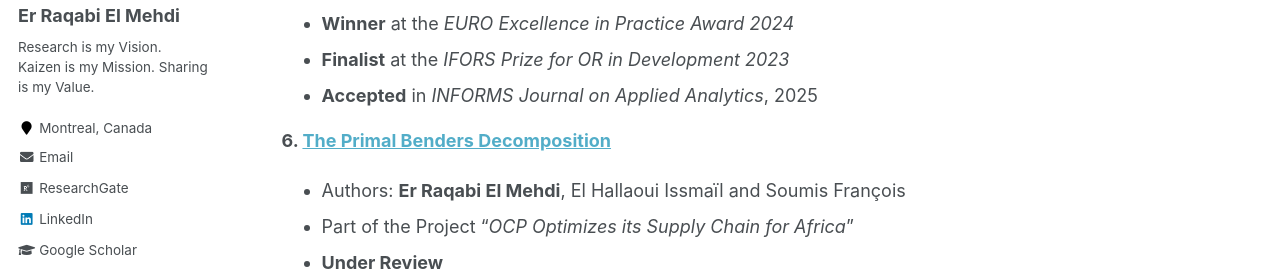
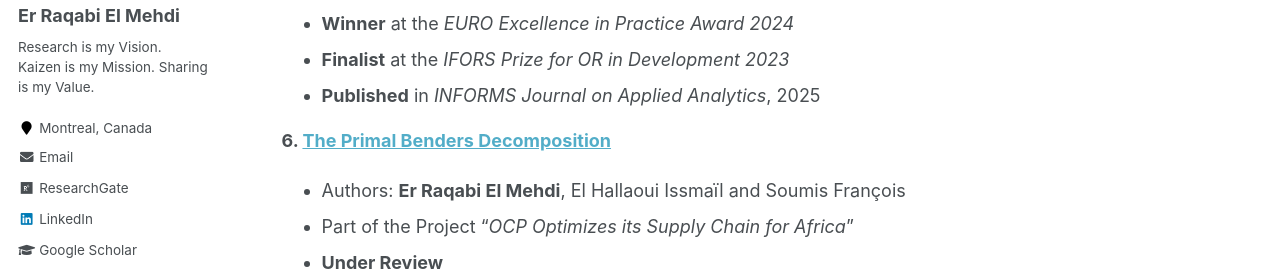
Before and after one commit to RqbMedi/rqbmedi.github.io, a Jekyll site: the page built from _pages/publications.md, in a window 1280 px wide and 900 px high, scrolled down 1031 px. Shown: the part 175-448 px from the top of the window. Built offline with Jekyll 4.4.1, drawn with Linux system fonts in a browser that asks for light colours; some web fonts are replaced.

```diff
--- a/_pages/publications.md
+++ b/_pages/publications.md
@@ -30,12 +30,12 @@ Published & Under Review
  - Authors: **Er Raqabi El Mehdi** and Li Wenkai
  - **Published** in *Transportation Research Part D: Transport and Environment*, 2023
 
-**5. [OCP Optimizes its Supply Chain for Africa](https://www.gerad.ca/en/papers/G-2023-29)**
+**5. [OCP Optimizes its Supply Chain for Africa](https://doi.org/10.1287/inte.2023.0073)**
  - Authors: **Er Raqabi El Mehdi**, Beljadid Ahmed, Bennouna Mohammed Ali, Bennouna Rania, Boussaadi Latifa, El Hachemi Nizar, El Hallaoui Issmail, Fender Michel, Jamali Mohamed Anouar, Si Hammou Nabil and Soumis François
  - Deployed by our industry collaborator OCP Group, estimated impact of 5% in incremental turnover annually
  - **Winner** at the *EURO Excellence in Practice Award 2024*
  - **Finalist** at the *IFORS Prize for OR in Development 2023*
- - **Accepted** in *INFORMS Journal on Applied Analytics*, 2025
+ - **Published** in *INFORMS Journal on Applied Analytics*, 2025
 
 **6. [The Primal Benders Decomposition](https://www.gerad.ca/en/papers/G-2023-27)**
  - Authors: **Er Raqabi El Mehdi**, El Hallaoui Issmaïl and Soumis François
```
Also changed, not shown: 1 other file.
